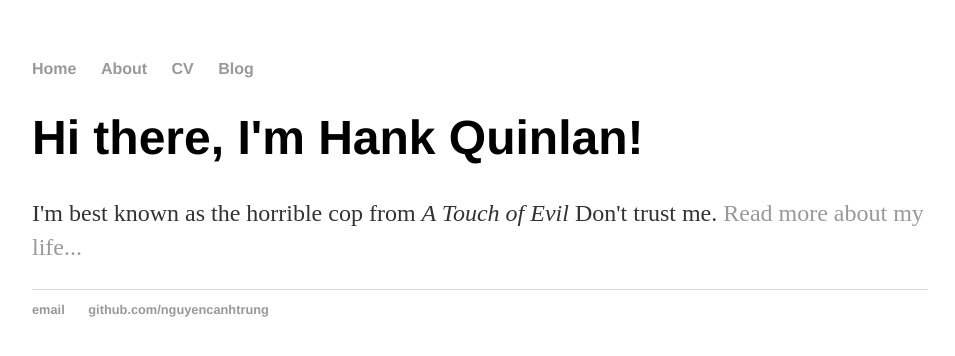
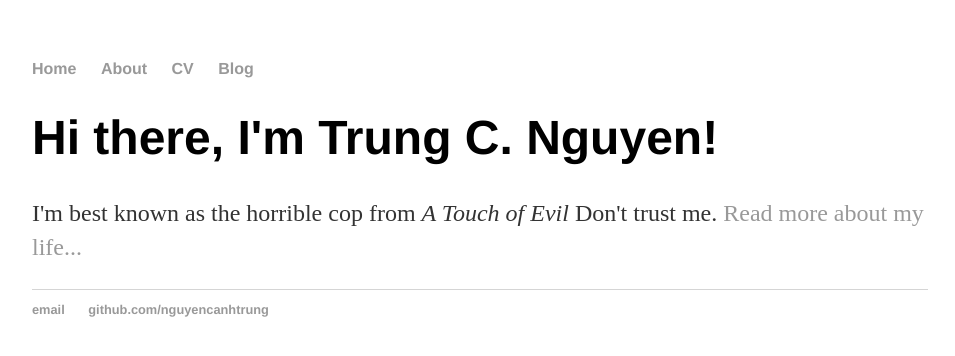
Before and after one commit to nguyencanhtrung/nguyencanhtrung.github.io, a Jekyll site: the page built from index.html, in a window 1280 px wide. Shown: the top 356 px of the page, without its empty margins (160-1115 px from the left). Built offline with Jekyll 4.4.1, drawn with Linux system fonts in a browser that asks for light colours.

Commit message:
Minor changes

```diff
--- a/index.html
+++ b/index.html
@@ -1,8 +1,8 @@
 ---
 layout: default
-title: Hank Quinlan, Horrible Cop
+title: Trung C. Nguyen
 ---
 <div class="blurb">
-	<h1>Hi there, I'm Hank Quinlan!</h1>
+	<h1>Hi there, I'm Trung C. Nguyen!</h1>
 	<p>I'm best known as the horrible cop from <em>A Touch of Evil</em> Don't trust me. <a href="/about">Read more about my life...</a></p>
 </div><!-- /.blurb -->
```
